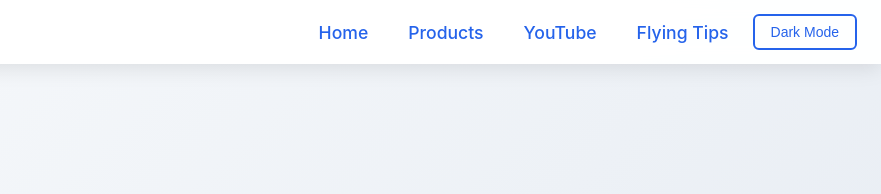
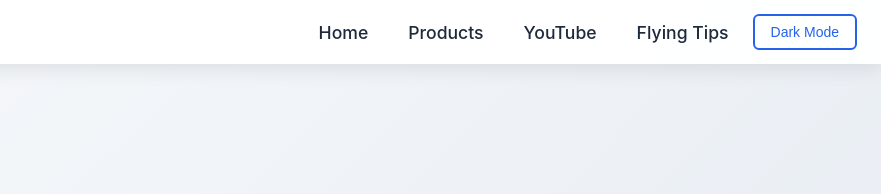
Before and after one commit to fly8gfly/fly8gfly.github.io, an Astro site: page / in a window 1280 px wide. Shown: the top 194 px of the page, 399-1280 px from the left. Built offline with nearby package versions, Linux system fonts and the light colour scheme; Astro itself is replaced by a stand-in of ours.

Commit message:
Update BaseLayout.astro

```diff
--- a/src/layouts/BaseLayout.astro
+++ b/src/layouts/BaseLayout.astro
@@ -26,11 +26,11 @@ const navLinks = [
 
     :root {
       /* Light mode */
-      --bg: linear-gradient(135deg, #f8fafc 0%, #e2e8f0 100%); /* Softer, modern gradient */
+      --bg: linear-gradient(135deg, #f8fafc 0%, #e2e8f0 100%);
       --surface: #ffffff;
-      --text: #0f172a; /* Dark slate for high contrast */
-      --muted: #64748b; /* Subtle gray for secondary text */
-      --accent: #2563eb; /* Vibrant blue, 2025 trend */
+      --text: #1e293b; /* Darker slate for strong contrast */
+      --muted: #475569; /* Medium gray for secondary text */
+      --accent: #2563eb; /* Vibrant blue */
       --header-bg: rgba(255, 255, 255, 0.95);
       --footer-bg: rgba(241, 245, 249, 0.95);
       --nav-bg: rgba(255, 255, 255, 0.98);
@@ -39,11 +39,11 @@ const navLinks = [
 
     html.dark {
       /* Dark mode */
-      --bg: linear-gradient(135deg, #1e293b 0%, #334155 100%); /* Deep, modern slate gradient */
-      --surface: #1e293b; /* Darker surface for cards */
-      --text: #f1f5f9; /* Light text for readability */
-      --muted: #94a3b8; /* Softer gray for secondary text */
-      --accent: #60a5fa; /* Lighter blue for dark mode */
+      --bg: linear-gradient(135deg, #1e293b 0%, #334155 100%);
+      --surface: #1e293b;
+      --text: #f1f5f9;
+      --muted: #94a3b8;
+      --accent: #60a5fa;
       --header-bg: rgba(30, 41, 59, 0.95);
       --footer-bg: rgba(30, 41, 59, 0.95);
       --nav-bg: rgba(30, 41, 59, 0.98);
@@ -83,6 +83,7 @@ const navLinks = [
     main ol {
       line-height: 1.7;
       margin-bottom: 1.25rem;
+      color: var(--text);
     }
     main h1,
     main h2,
@@ -183,6 +184,7 @@ const navLinks = [
       padding: 0.5rem;
       border-radius: 4px;
       transition: background 0.2s ease;
+      color: var(--text);
     }
 
     nav a:hover,
@@ -295,7 +297,7 @@ const navLinks = [
 
     hamburger.addEventListener('click', () => {
       const expanded = hamburger.getAttribute('aria-expanded') === 'true';
-      hamburger.setAttribute('aria-expanded', !expanded);
+      hamburger.setAttribute('aria-expanded', String(!expanded));
       hamburger.classList.toggle('open');
       navMenu.classList.toggle('open');
     });
@@ -315,8 +317,10 @@ const navLinks = [
     const savedTheme = localStorage.getItem('theme');
     if (savedTheme === 'dark' || (!savedTheme && window.matchMedia('(prefers-color-scheme: dark)').matches)) {
       document.documentElement.classList.add('dark');
+      document.documentElement.classList.remove('light');
     } else {
       document.documentElement.classList.add('light');
+      document.documentElement.classList.remove('dark');
     }
     updateToggleText();
 
```
